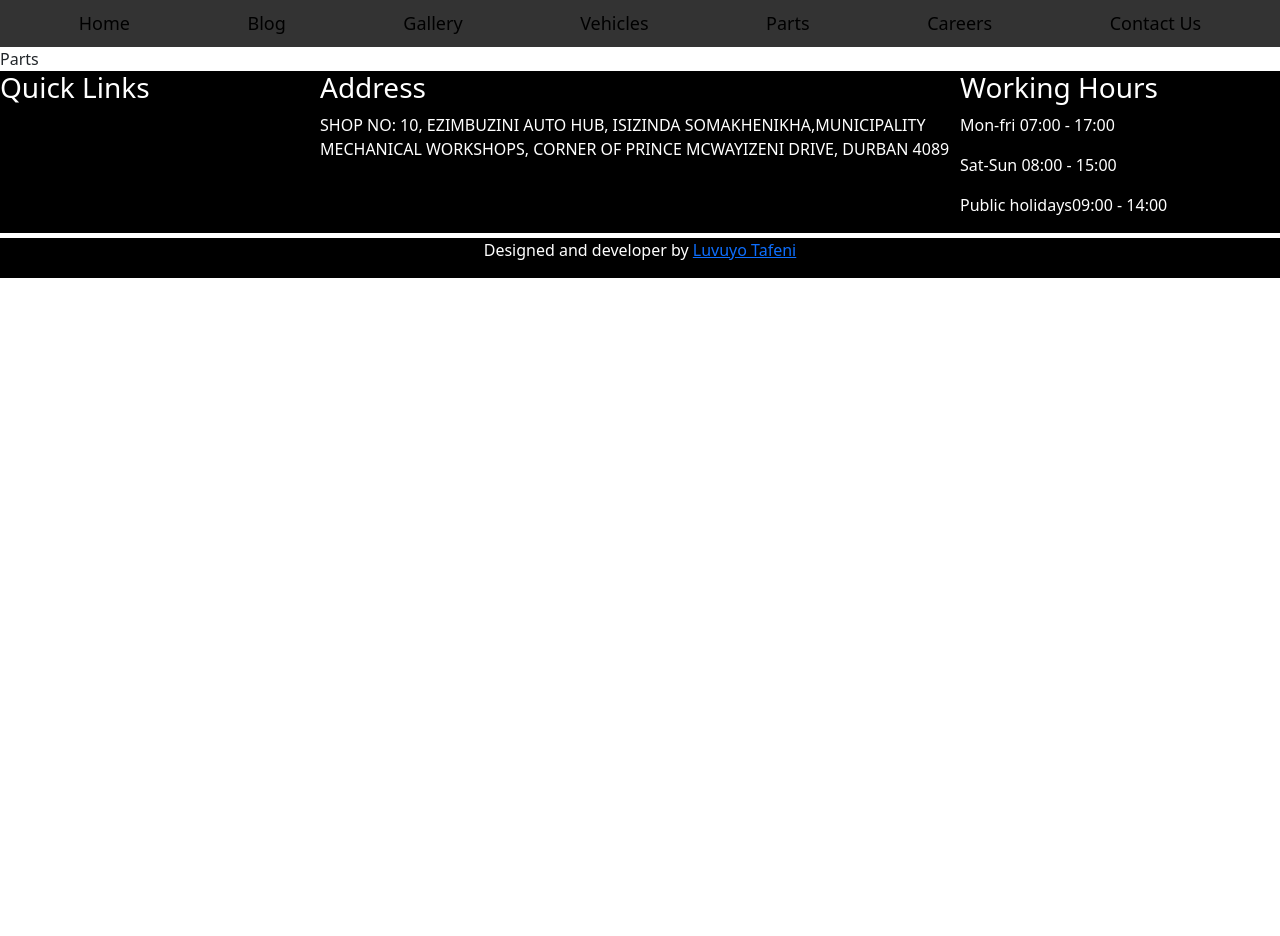
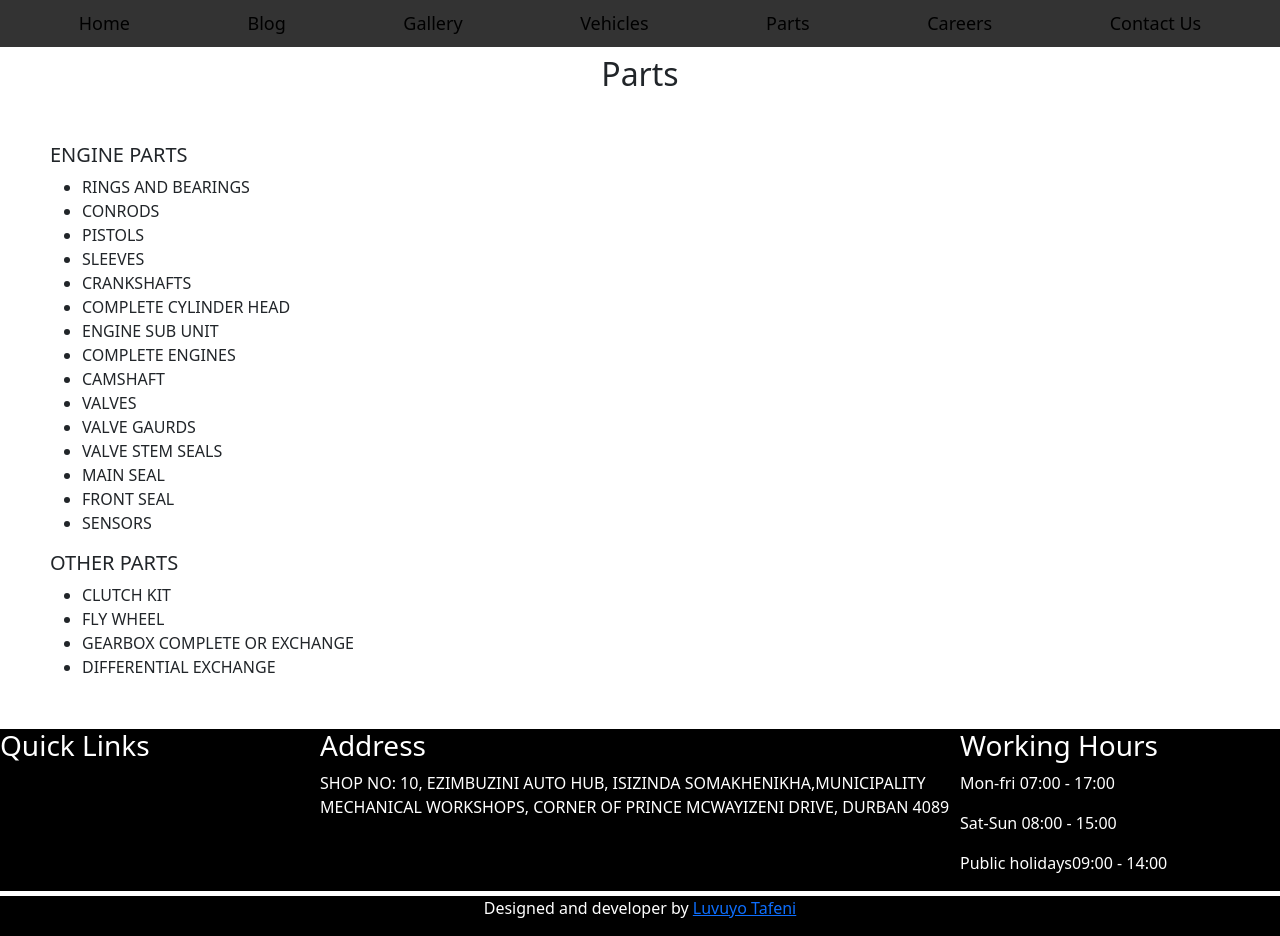
Before and after one commit to Luvuyotafeni/Garage-Front-end, a React (Create React App) app: page /parts in a window 1280 px wide. Before the commit the page ends 800 px from the top, so only its background shows below. Built offline with nearby package versions, Linux system fonts and the light colour scheme.

Commit message:
full parts page

```diff
--- a/src/Components/Parts/Parts.css
+++ b/src/Components/Parts/Parts.css
@@ -0,0 +1,3 @@
+.blog{
+    margin:50px;
+}
--- a/src/Components/Parts/Parts.jsx
+++ b/src/Components/Parts/Parts.jsx
@@ -1,8 +1,38 @@
 import React from 'react'
+import './Parts.css'
 
 const Parts = () => {
   return (
-    <div>Parts</div>
+    <div>
+      <h2 className='text-center mt-2'>Parts</h2>
+      <div className='blog'>
+        <h5>ENGINE PARTS</h5>
+        <ul>
+          <li>RINGS AND BEARINGS</li>
+          <li>CONRODS</li>
+          <li>PISTOLS</li>
+          <li>SLEEVES</li>
+          <li>CRANKSHAFTS</li>
+          <li>COMPLETE CYLINDER HEAD</li>
+          <li>ENGINE SUB UNIT</li>
+          <li>COMPLETE ENGINES</li>
+          <li>CAMSHAFT</li>
+          <li>VALVES</li>
+          <li>VALVE GAURDS</li>
+          <li>VALVE STEM SEALS</li>
+          <li>MAIN SEAL</li>
+          <li>FRONT SEAL</li>
+          <li>SENSORS</li>
+        </ul>
+        <h5>OTHER PARTS</h5>
+        <ul>
+          <li>CLUTCH KIT</li>
+          <li>FLY WHEEL</li>
+          <li>GEARBOX COMPLETE OR EXCHANGE</li>
+          <li>DIFFERENTIAL EXCHANGE</li>
+        </ul>
+      </div>
+    </div>
   )
 }
 
```
